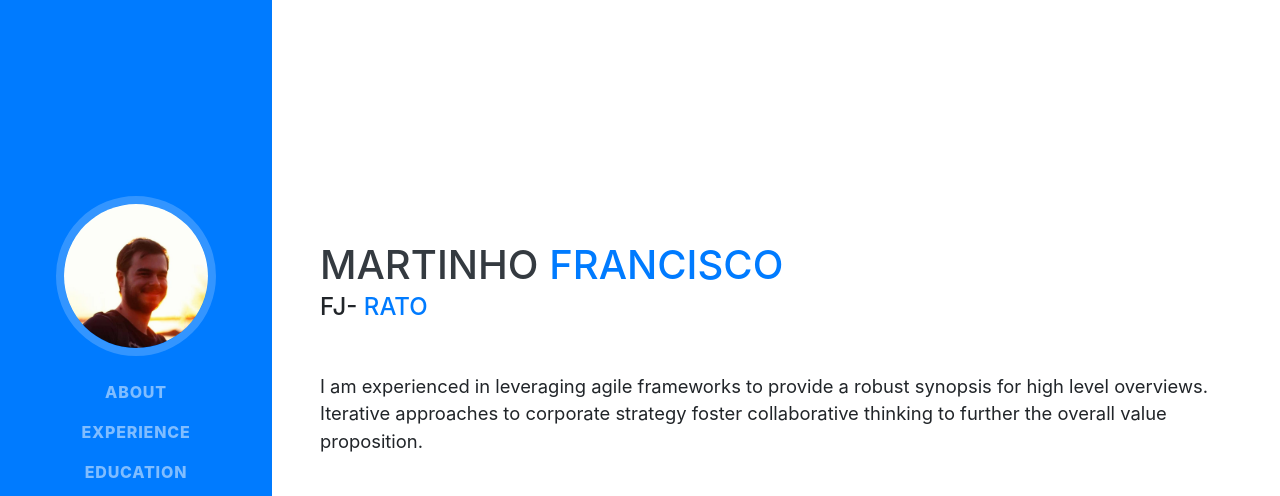
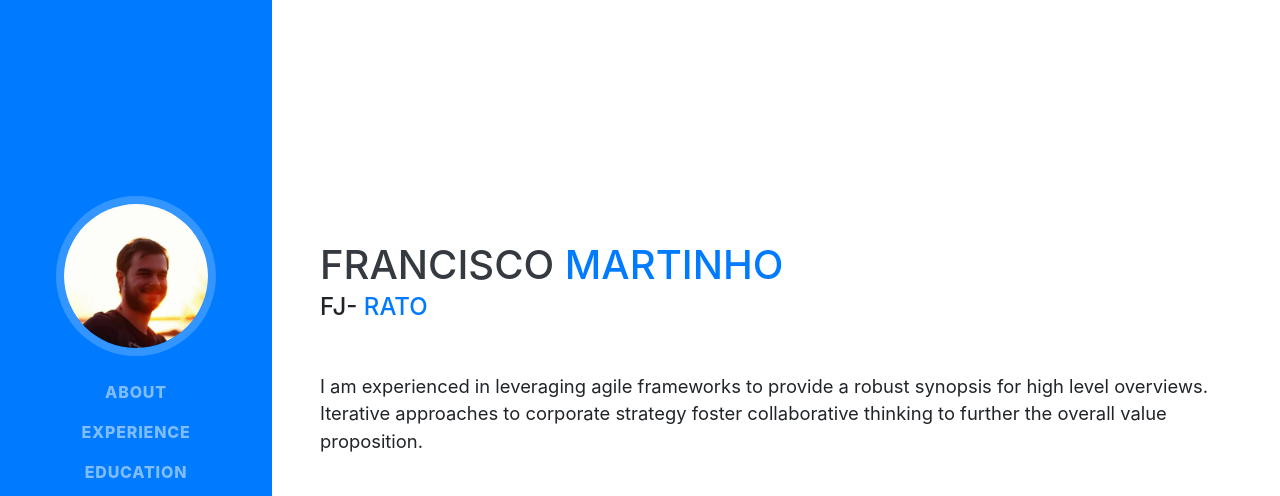
Before and after one commit to FJ-RATO/FJ-RATO.github.io, a website with bundled scripts: page index.html in a window 1280 px wide. Shown: the top 496 px of the page. Built offline with nearby package versions, Linux system fonts and the light colour scheme; a web font is replaced by a local one.

Commit message:
correcting the name

```diff
--- a/index.html
+++ b/index.html
@@ -63,8 +63,8 @@
 
     <section class="resume-section p-3 p-lg-5 d-flex align-items-center" id="about">
       <div class="w-100">
-        <h1 class="mb-0">Martinho
-          <span class="text-primary">Francisco</span>
+        <h1 class="mb-0">Francisco
+          <span class="text-primary">Martinho</span>
         </h1>
         <div class="subheading mb-5"> FJ-
           <a href="mailto:name@email.com">RATO</a>
```
